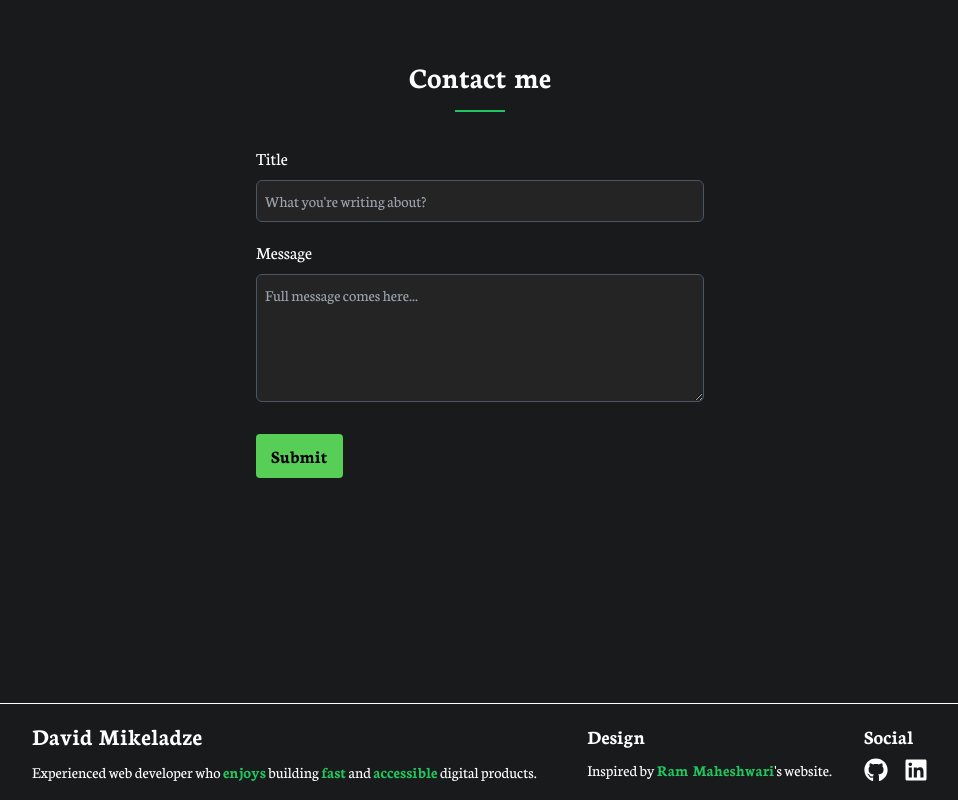
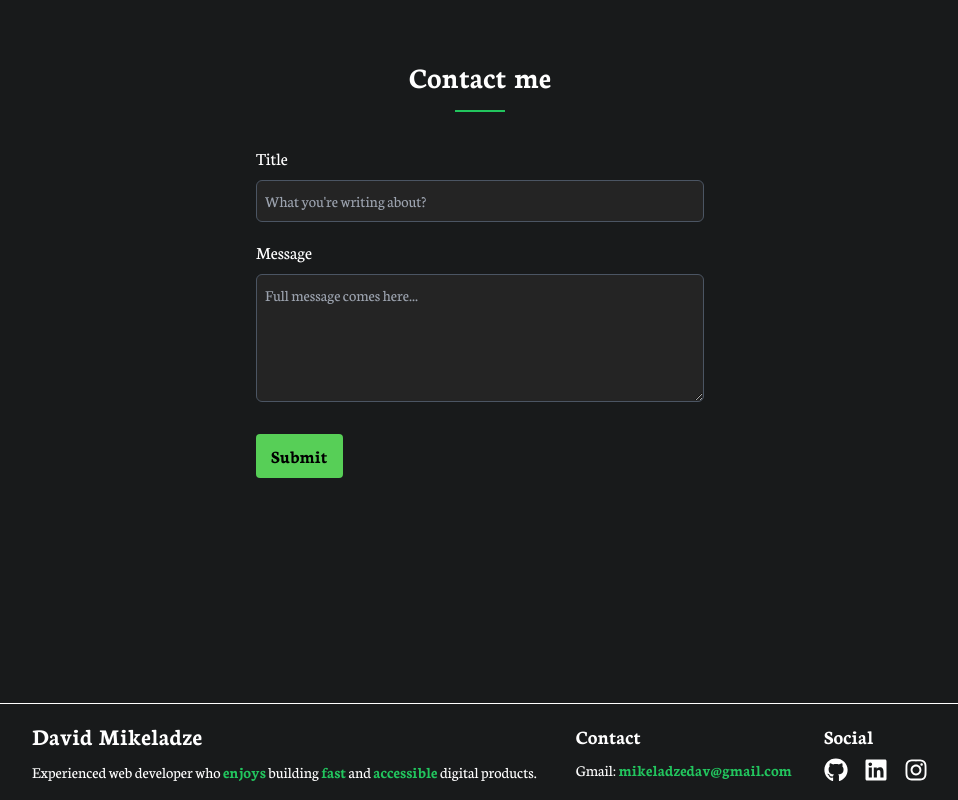
Before and after one commit to Davmike/new-portfolio, a React (Vite) app: page / in a window 1280 px wide. Shown: the part 3365-4165 px from the top of the page, without its empty margins (160-1118 px from the left). Built offline with nearby package versions, Linux system fonts and the light colour scheme.

Commit message:
feat: add socials links

```diff
--- a/src/Components/Footer.tsx
+++ b/src/Components/Footer.tsx
@@ -1,4 +1,4 @@
-import { FaGithub, FaLinkedin } from "react-icons/fa";
+import { FaGithub, FaLinkedin, FaInstagram } from "react-icons/fa";
 
 function Footer() {
   return (
@@ -19,32 +19,38 @@ function Footer() {
             </div>
             <div className="flex flex-col md:flex-row md:space-x-8">
               <div className="mb-4 md:mb-0">
-                <h3 className="text-xl font-bold">Design</h3>
+                <h3 className="text-xl font-bold">Contact</h3>
                 <p className="mt-2">
-                  Inspired by{" "}
-                  <a
-                    href="https://rammaheswari.com"
-                    className="text-green-500 font-bold"
-                  >
-                    Ram Maheshwari
+                  Gmail:{" "}
+                  <a href="" className="text-green-500 font-bold">
+                    {" "}
+                    mikeladzedav@gmail.com
                   </a>
-                  's website.
                 </p>
               </div>
               <div>
                 <h3 className="text-xl font-bold">Social</h3>
                 <div className="flex space-x-4 mt-2">
                   <a
-                    href="https://github.com/your-profile"
+                    href="https://github.com/Davmike"
+                    target="_blank"
                     className="text-white hover:text-green-500 transition-colors duration-200"
                   >
                     <FaGithub size={24} />
                   </a>
                   <a
-                    href="https://linkedin.com/in/your-profile"
+                    href="https://www.linkedin.com/in/davmikeladze/"
+                    target="_blank"
                     className="text-white hover:text-green-500 transition-colors duration-200"
                   >
                     <FaLinkedin size={24} />
+                  </a>
+                  <a
+                    href="https://www.instagram.com/davmikeladze/"
+                    target="_blank"
+                    className="text-white hover:text-green-500 transition-colors duration-200"
+                  >
+                    <FaInstagram size={24} />
                   </a>
                 </div>
               </div>
```
